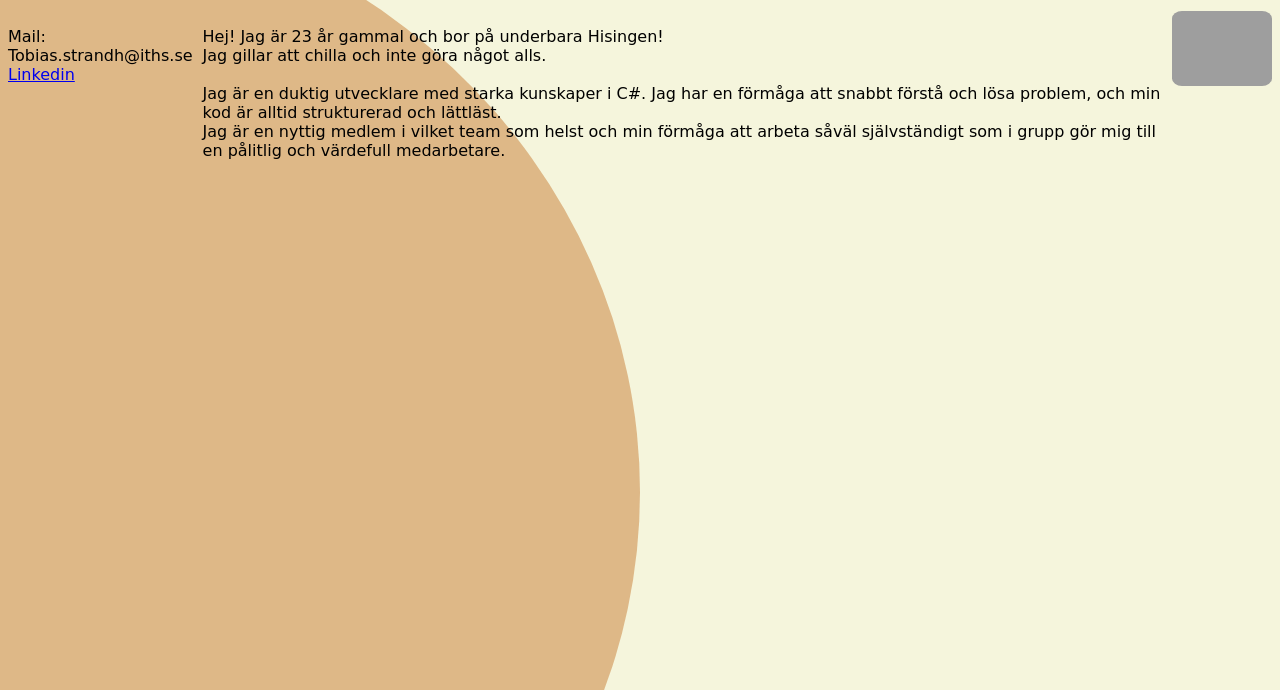
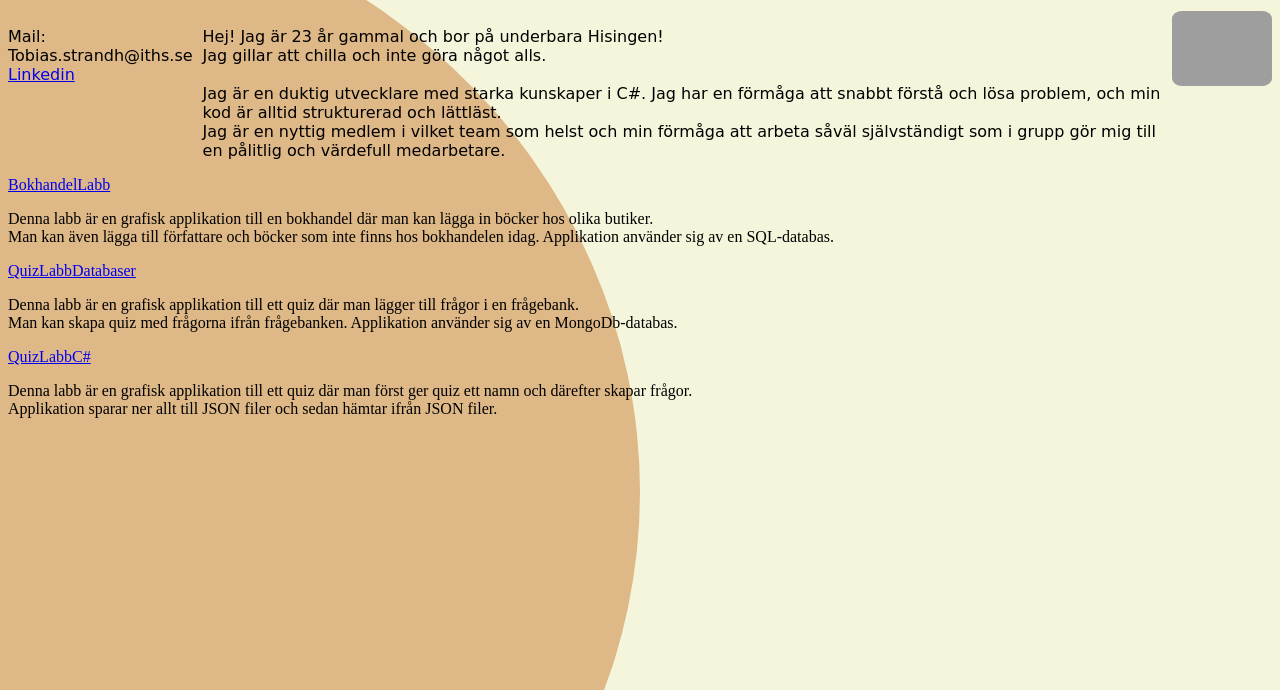
Before and after one commit to tobiasstrandh/HTMLCSSINTRO, a plain HTML site: page mittCV.html in a window 1280 px wide. Shown: the part 108-798 px from the top of the page. Drawn offline with Linux system fonts and the light colour scheme; grey boxes are pictures that could not be loaded.

Commit message:
portfolio

```diff
--- a/mittCV.html
+++ b/mittCV.html
@@ -31,5 +31,26 @@
         <img src="mig2.png" alt="En bild på en ung och snygg karl">
 
     </section>
+
+    <div class="111container">
+        <div >
+            <a href="https://github.com/ITHS-gbg/labb-2-databaser-tobiasstrandh" alt="Labb 2 Databaser">BokhandelLabb</a>
+            <p>Denna labb är en grafisk applikation till en bokhandel där man kan lägga in böcker hos olika butiker. <br>
+               Man kan även lägga till författare och böcker som inte finns hos bokhandelen idag.
+               Applikation använder sig av en SQL-databas.
+            </p>
+        </div>
+        <div >
+            <a href="https://github.com/ITHS-gbg/labb-3-databaser-tobiasstrandh" alt="Labb 3 Databaser">QuizLabbDatabaser</a>
+            <p>Denna labb är en grafisk applikation till ett quiz där man lägger till frågor i en frågebank. <br>
+               Man kan skapa quiz med frågorna ifrån frågebanken. Applikation använder sig av en MongoDb-databas.</p>
+        </div>
+        <div>
+            <a href="https://github.com/ITHS-gbg/labb-3-tobiasstrandh" alt="Labb 3 C#">QuizLabbC#</a>
+            <p>Denna labb är en grafisk applikation till ett quiz där man först ger quiz ett namn och därefter skapar frågor. <br>
+               Applikation sparar ner allt till JSON filer och sedan hämtar ifrån JSON filer.</p>
+        </div>
+    </div>
+
 </body>
 </html>
```
